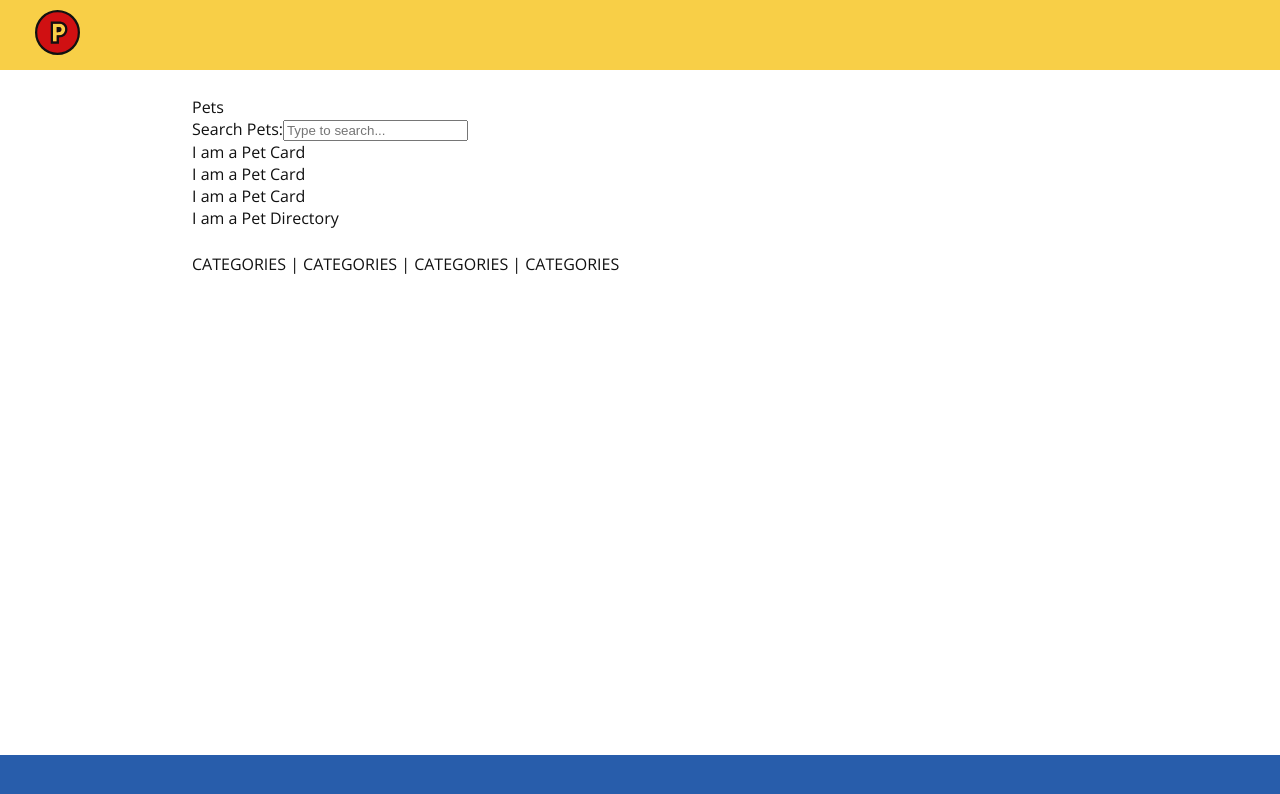
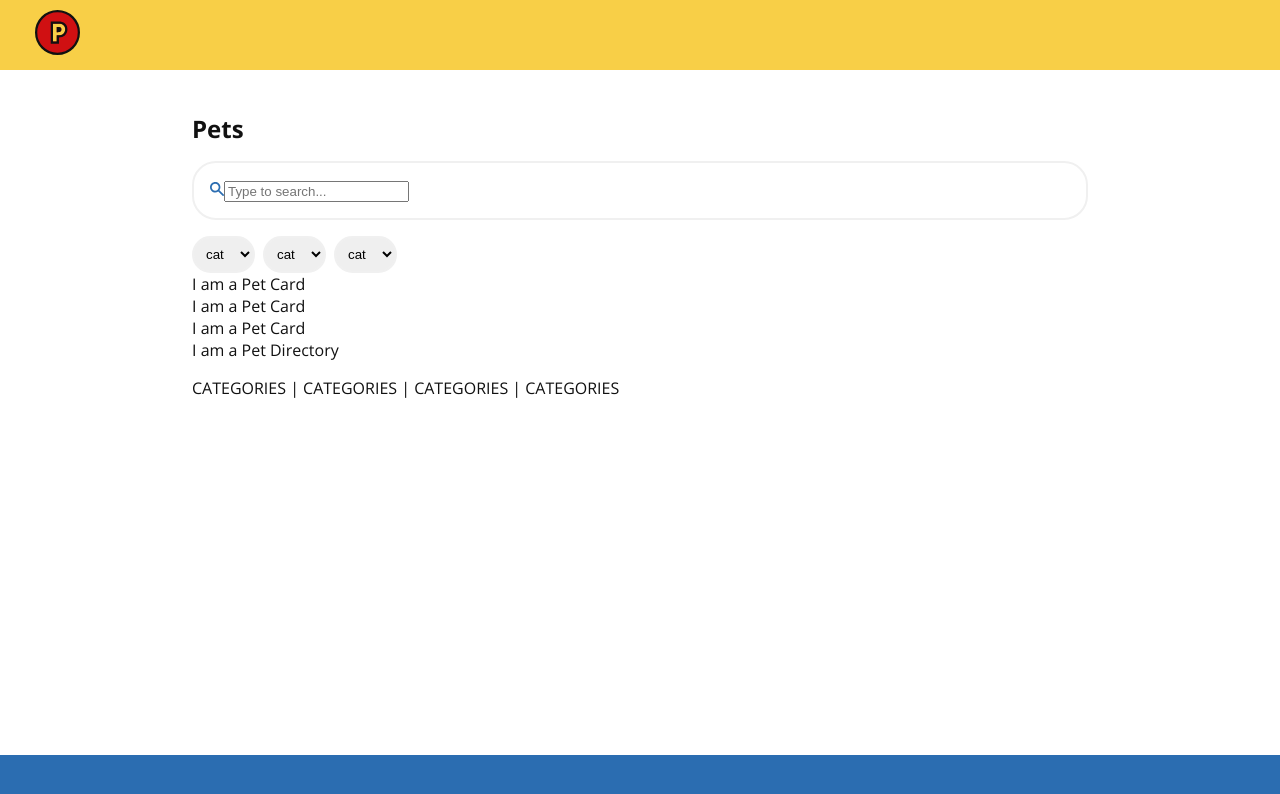
Before and after one commit to pjachimowski/pet-app, a React (Create React App) app: page / in a window 1280 px wide. Shown: the top 794 px of the page. Built offline with nearby package versions, Linux system fonts and the light colour scheme.

Commit message:
Header styles, search component improved, select component added to filter, styling modularised

```diff
--- a/src/App.css
+++ b/src/App.css
@@ -1,17 +1,27 @@
-/* Define a spacing scale using CSS variables */
+/* the app core */
 :root {
   --xs: 4px;
   --sm: 8px;
   --md: 16px;
   --lg: 24px;
   --xl: 32px;
+
+  --red: #BF2C23;
+  --yellow: #E0B833;
+  --light-yellow: #F8CF47;
+  --dark-blue: #285DAB;
+  --light-blue: #2B6DB1;
+  --dark-grey: #666666;
+  --grey: #DDDDDD;
+  --light-grey: #F0F0F0;
+  --white: #FFFFFF;
+  --black: #111111;
 }
-
 
 body {
   font-family: 'Open Sans', sans-serif;
-    background-color: #FFFFFF;
-    color: #111111;
+  background-color: var(--white);
+  color: var(--black);
 }
 
 #app {
@@ -26,7 +36,7 @@ body {
 }
 
 .navbar {
-    background-color: #F8CF47;
+    background-color: var(--light-yellow);
     width: 100%;
     padding:  10px 35px;
 }
@@ -37,11 +47,36 @@ body {
 }
 
 .footer {
-  background-color: #285DAB;
+  background-color: var(--light-blue);
   width: 100%;
   min-height: 45px
 }
 
+/* standard */
 .standardContainer {
-  margin-top: var(--lg);
+  margin-top: var(--md);
 }
+
+/* header */
+.header {
+  font-size: 24px;
+  font-weight: bold;
+}
+
+/* search */
+.searchInput {
+  border-radius: var(--lg);
+  border: var(--light-grey) 2px solid;
+  padding: var(--md)
+}
+
+.searchIcon {
+  fill: var(--light-blue);
+}
+
+.standardSelect {
+  border-radius: var(--lg);
+  border: var(--light-grey) 2px solid;
+  padding: var(--sm);
+  margin-right: var(--sm);
+}
--- a/src/App.tsx
+++ b/src/App.tsx
@@ -10,7 +10,6 @@ import { Pet } from "./types/Pet";
 import { Species } from "./types/Species";
 
 function App() {
-
   const pet: Pet = { id: "1", species: Species.DOG, available: true };
 
   return (
--- a/src/presentation/Header.tsx
+++ b/src/presentation/Header.tsx
@@ -2,7 +2,7 @@ import React from "react";
 import "../App.css";
 
 function Header() {
-  return <div className="header">Pets</div>;
+  return <div className="header standardContainer">Pets</div>;
 }
 
 export default Header;
--- a/src/presentation/PetCategories.tsx
+++ b/src/presentation/PetCategories.tsx
@@ -2,7 +2,11 @@ import React from "react";
 import "../App.css";
 
 function PetCategories() {
-  return <div className="standardContainer">CATEGORIES | CATEGORIES | CATEGORIES | CATEGORIES </div>;
+  return (
+    <div className="standardContainer">
+      CATEGORIES | CATEGORIES | CATEGORIES | CATEGORIES{" "}
+    </div>
+  );
 }
 
 export default PetCategories;
--- a/src/presentation/PetFilter.tsx
+++ b/src/presentation/PetFilter.tsx
@@ -1,4 +1,6 @@
 import React from "react";
+import { Species } from "../types/Species";
+import SelectComponent from "./SelectComponent";
 
 interface Props {
   filter: string;
@@ -15,14 +17,22 @@ function PetFilter(props: Props) {
 
   return (
     <div>
-      <label htmlFor="petSearch">Search Pets:</label>
+      <div className="standardContainer searchInput">
+        <img className="searchIcon" src={"/icons/search.svg"} alt="Logo" />
         <input
           type="text"
           id="petSearch"
+          // className="searchInput"
           value={filter}
           onChange={handleInputChange}
-        placeholder="Type to search..."
+          placeholder={"Type to search..."}
         />
+      </div>
+      <div className="standardContainer">
+        <SelectComponent options={["cat", "dog"]} />
+        <SelectComponent options={["cat", "dog"]} />
+        <SelectComponent options={["cat", "dog"]} />
+      </div>
     </div>
   );
 }
--- a/src/presentation/PetList.tsx
+++ b/src/presentation/PetList.tsx
@@ -9,14 +9,18 @@ function PetList() {
   // const { petData, filter, setFilter } = usePetData();
 
   // const filteredPets = petData.filter((pet: Pet) => {
-    // pet search logic
-    // console.log("pet", pet);
+  // pet search logic
+  // console.log("pet", pet);
   // });
- const filteredPetsMock = [{ id: "1", species: Species.DOG, available: true }, { id: "2", species: Species.DOG, available: true }, { id: "3", species: Species.DOG, available: true }]
+  const filteredPetsMock = [
+    { id: "1", species: Species.DOG, available: true },
+    { id: "2", species: Species.DOG, available: true },
+    { id: "3", species: Species.DOG, available: true },
+  ];
 
   return (
-    <div>
-      <PetFilter filter={''} setFilter={()=>{}} />
+    <div className="standardContainer">
+      <PetFilter filter={""} setFilter={() => {}} />
       <div>
         {filteredPetsMock.map((pet: Pet) => (
           <PetCard key={pet.id} pet={pet} />
--- /dev/null
+++ b/src/presentation/SelectComponent.tsx
@@ -0,0 +1,28 @@
+import React, { useState } from "react";
+import "../App.css";
+
+interface Props {
+  options: string[];
+}
+
+function SelectComponent(props: Props) {
+  const { options } = props;
+
+  const [selectedPet, setSelectedPet] = useState("orange");
+  // ...
+  return (
+    <select
+      className="standardSelect"
+      value={selectedPet}
+      onChange={(e) => setSelectedPet(e.target.value)}
+    >
+      {options.map((opt) => (
+        <option key={opt} value={opt}>
+          {opt}
+        </option>
+      ))}
+    </select>
+  );
+}
+
+export default SelectComponent;
```
Also changed, not shown: public/icons/search.svg. Lines whose indentation alone changed are shown as unchanged.
